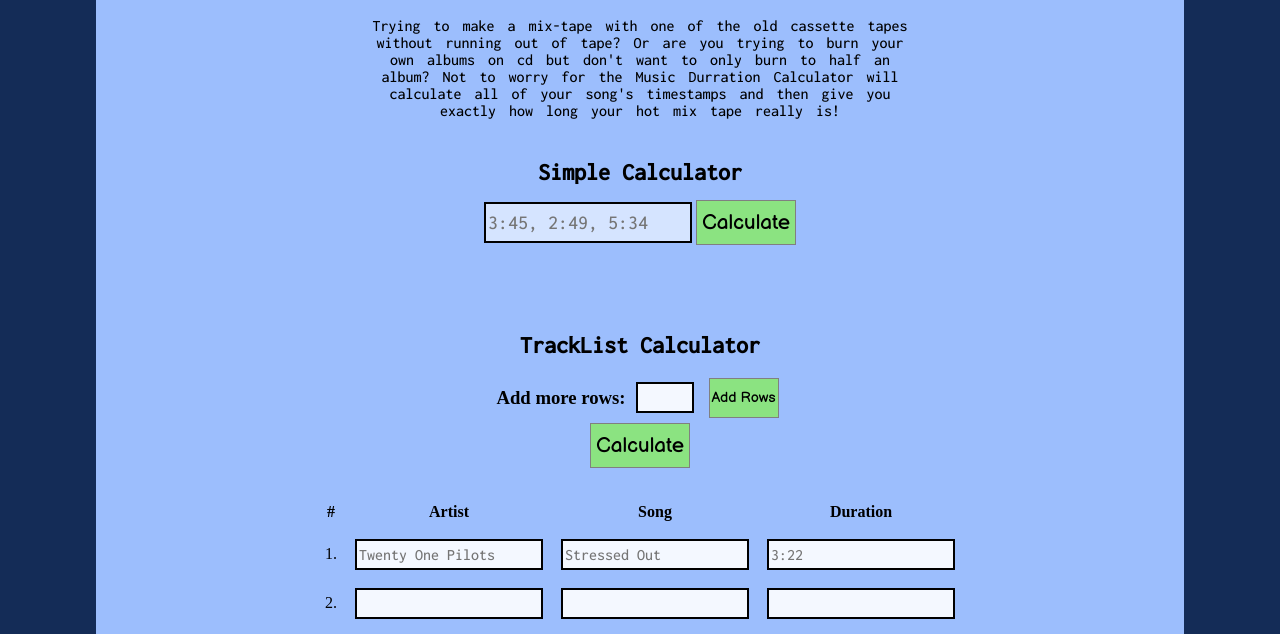
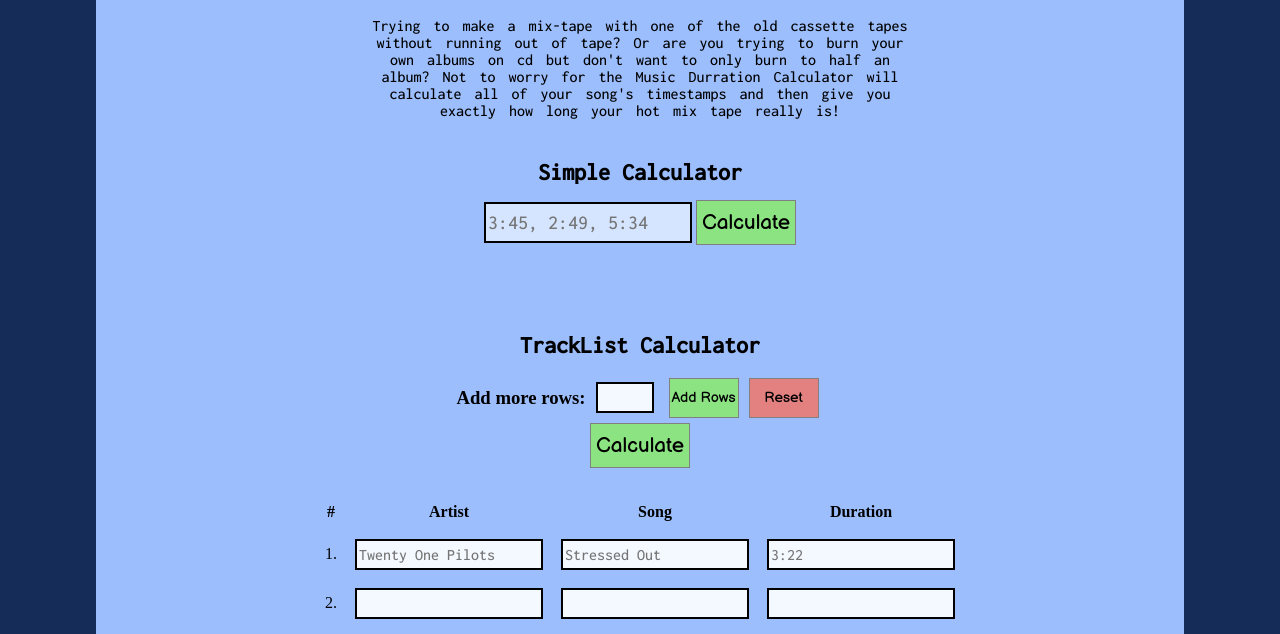
Before and after one commit to ShadowTeck/Music-Duration-Calulator, a plain HTML site: page index.html in a window 1280 px wide. Shown: the part 139-773 px from the top of the page. Drawn offline with Linux system fonts and the light colour scheme.

Commit message:
added reset button

```diff
--- a/index.html
+++ b/index.html
@@ -49,6 +49,7 @@
                                 <input style="margin-right: 10px;" id="rowCount" class="default-input" type="number">
                                 <br>
                                 <button onclick="addRows()" class="button-def">Add Rows</button>
+                                <button onclick="resetPage()" class="button-def-warn">Reset</button>
                             </div>
                             <button id="calculate" onclick="getValue()">Calculate</button>
                             <tr>
--- a/script.js
+++ b/script.js
@@ -244,3 +244,11 @@ function resetCode(){
 
 resetCode();
 }
+
+function resetPage(){
+    if (confirm("Are you sure you want to reset?")) {
+        location.reload();
+    } else {
+        return;
+    }
+}
--- a/style.css
+++ b/style.css
@@ -193,6 +193,28 @@ tr {
     font-size: .9rem;
 }
 
+.button-def-warn {
+    width: 70px;
+    height: 40px;
+    padding: 0;
+    margin: 5px;
+    background-color: #e38181;
+    border: solid gray 1px;
+    font-family: 'Balsamiq Sans', cursive;
+    font-size: .9rem;
+}
+
+.button-def-warn:hover {
+    width: 70px;
+    height: 40px;
+    padding: 0;
+    margin: 5px;
+    background-color: #c45c54;
+    border: solid gray 1px;
+    font-family: 'Balsamiq Sans', cursive;
+    font-size: .9rem;
+}
+
 #calculate {
     margin-bottom: 25px;
 }
```
